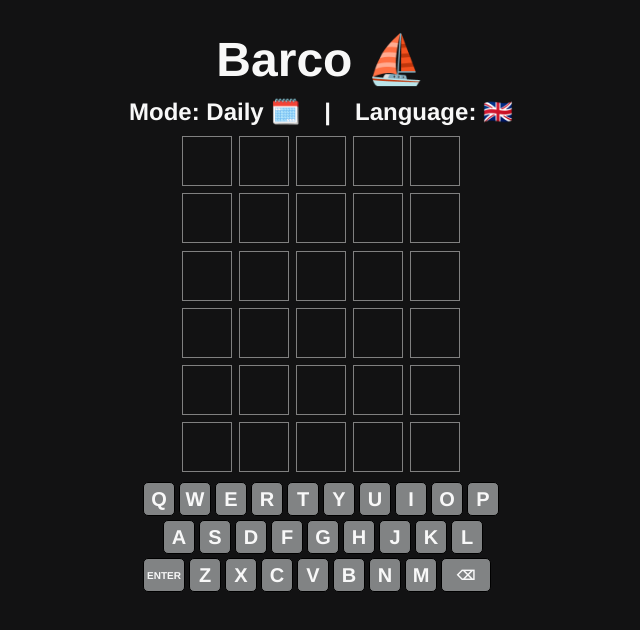
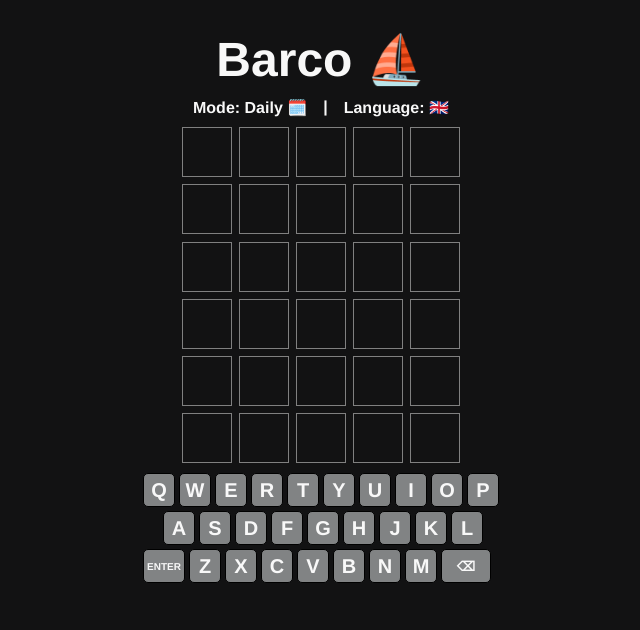
Before and after one commit to MartimVideira/barco, a React (Vite) app: page / in a window 1280 px wide. Shown: the top 630 px of the page, without its empty margins (319-959 px from the left). Built offline with nearby package versions, Linux system fonts and the light colour scheme.

Commit message:
Changed settings size

```diff
--- a/src/App.css
+++ b/src/App.css
@@ -161,6 +161,7 @@ h1 {
 
 .setting-container {
   display: flex;
+  font-size:medium;
   justify-content: center;
   gap:1em;
   margin:10px;
```
